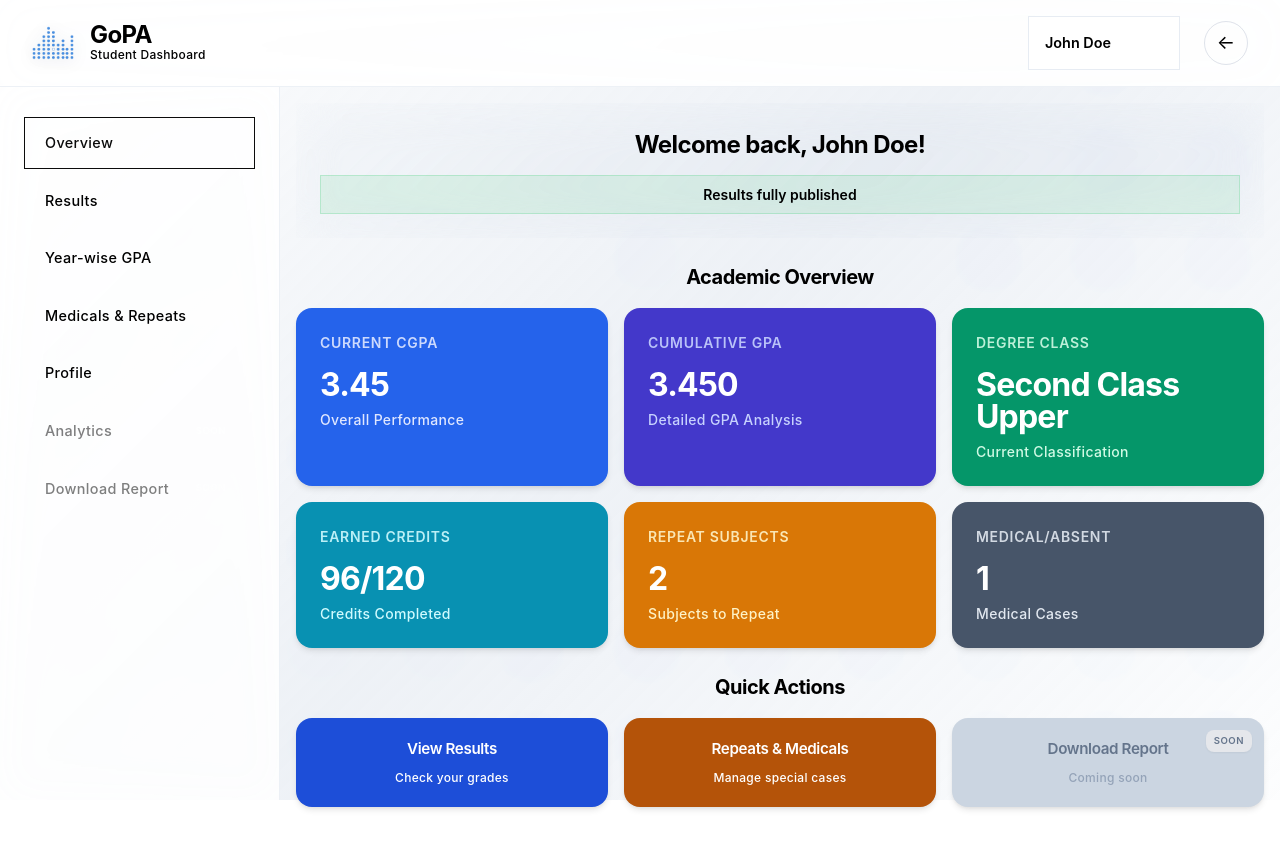
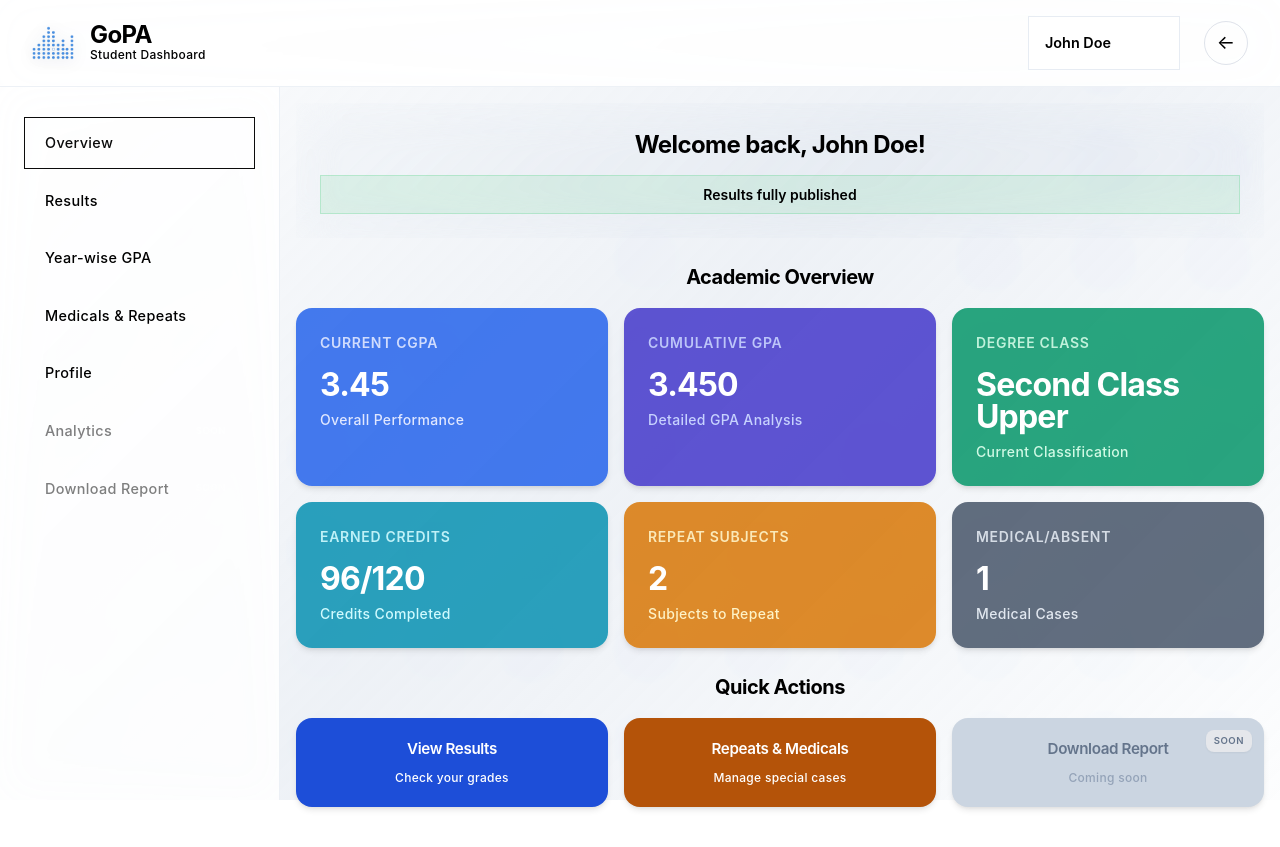
Before and after one commit to Isuranga-2002/GoPA, an Angular app in the folder frontend/: page /dashboard/repeats in a window 1280 px wide. Built offline with nearby package versions, Linux system fonts and the light colour scheme.

Commit message:
feat: Update summary card colors to use semi-transparent backgrounds for improved visual appeal

```diff
--- a/frontend/src/app/dashboard/dashboard.css
+++ b/frontend/src/app/dashboard/dashboard.css
@@ -414,27 +414,27 @@
 
 /* Individual Card Colors */
 .summary-card:nth-child(1) {
-  background: #2563EB;
+  background: rgba(37, 99, 235, 0.85);
 }
 
 .summary-card:nth-child(2) {
-  background: #4338CA;
+  background: rgba(67, 56, 202, 0.85);
 }
 
 .summary-card:nth-child(3) {
-  background: #059669;
+  background: rgba(5, 150, 105, 0.85);
 }
 
 .summary-card:nth-child(4) {
-  background: #0891B2;
+  background: rgba(8, 145, 178, 0.85);
 }
 
 .summary-card:nth-child(5) {
-  background: #D97706;
+  background: rgba(217, 119, 6, 0.85);
 }
 
 .summary-card:nth-child(6) {
-  background: #475569;
+  background: rgba(71, 85, 105, 0.85);
 }
 
 .summary-card::before {
```
